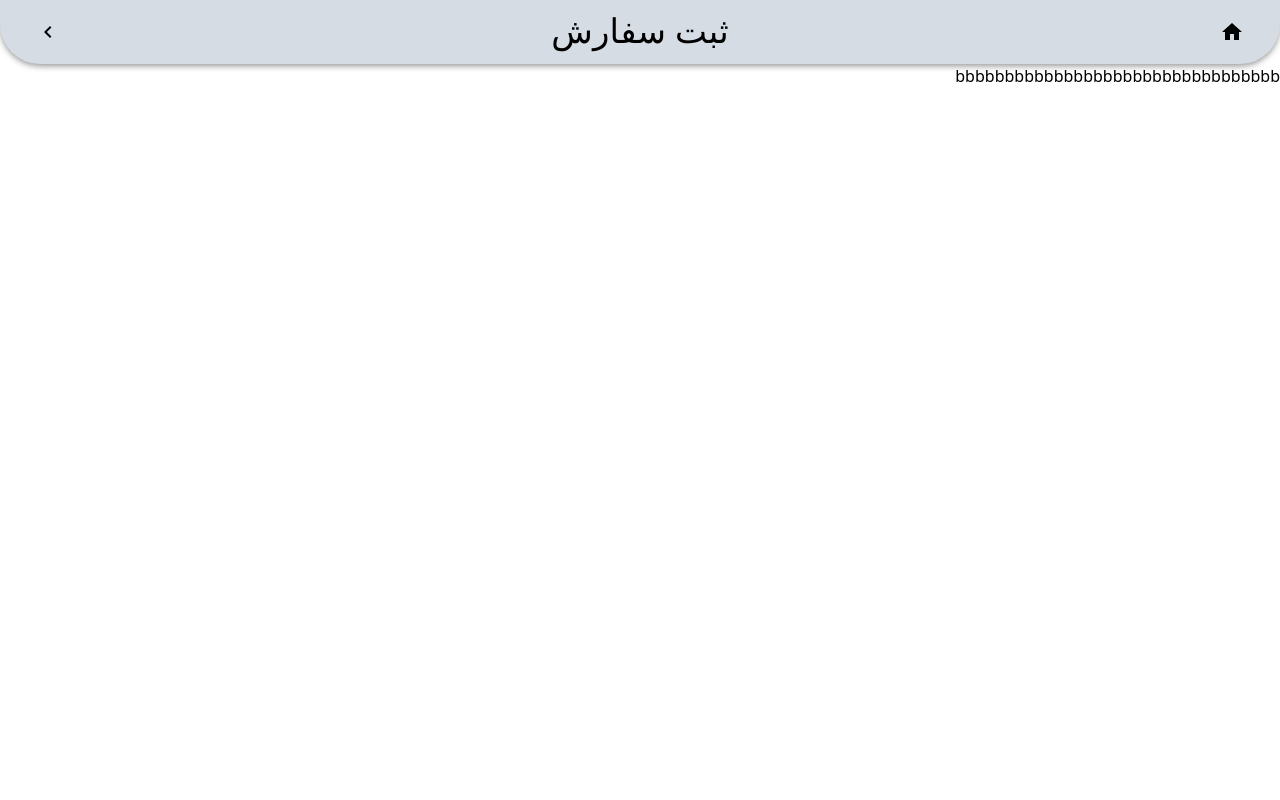
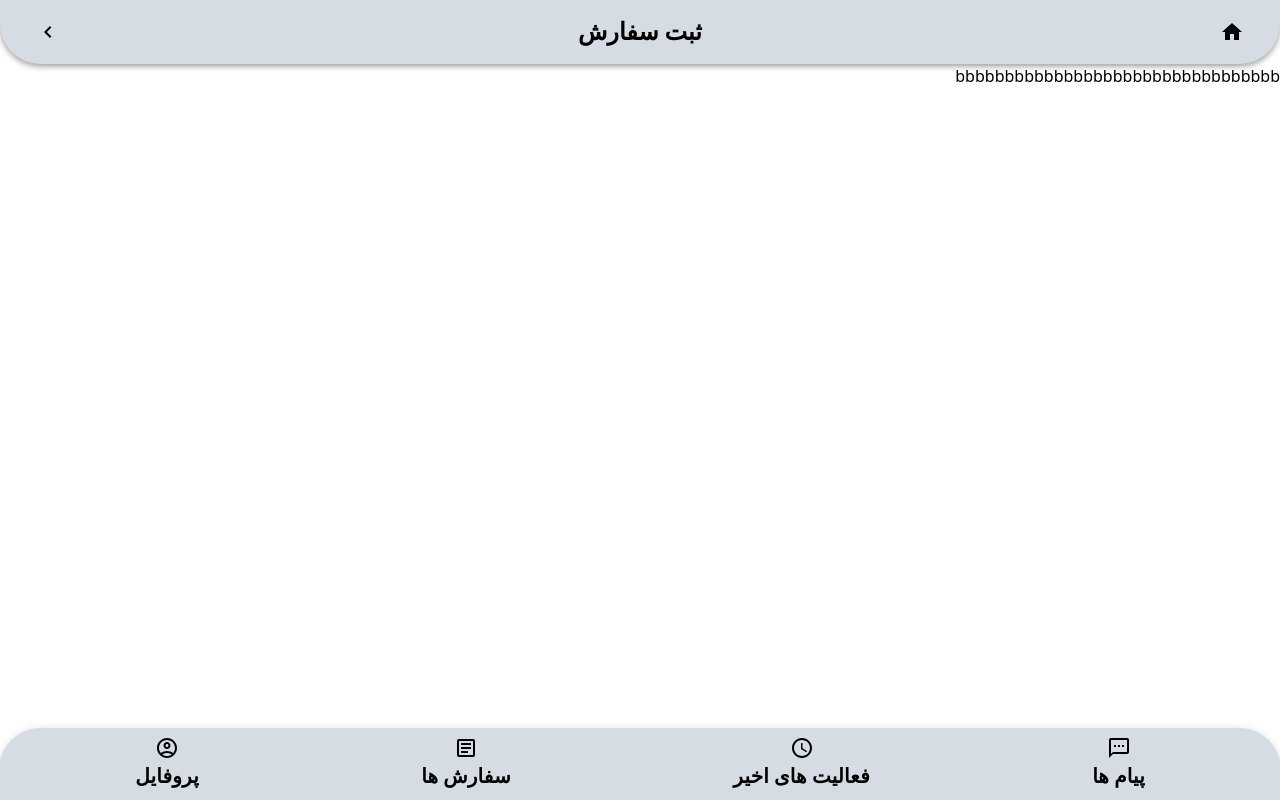
Before and after one commit to aynazheydariafshar/my-app, a React (Create React App) app: page / in a window 1280 px wide. Built offline with nearby package versions, Linux system fonts and the light colour scheme.

Commit message:
add ui for footer

```diff
--- a/public/index.html
+++ b/public/index.html
@@ -24,7 +24,7 @@
       work correctly both with client-side routing and a non-root public URL.
       Learn how to configure a non-root public URL by running `npm run build`.
     -->
-    <title>React App</title>
+    <title>Company Dashboard</title>
   </head>
   <body>
     <noscript>You need to enable JavaScript to run this app.</noscript>
--- a/src/HOC/LayoutStructer/index.jsx
+++ b/src/HOC/LayoutStructer/index.jsx
@@ -1,4 +1,5 @@
 import { Grid } from "@mui/material";
+import Footer from "components/ElementsLayout/Footer";
 
 import Navbar from "components/ElementsLayout/Navbar";
 
@@ -7,13 +8,11 @@ const LayoutStructer =
   (...props) => {
     return (
       <Grid className="flex-col justify-between">
-        <Grid>
           <Navbar />
-        </Grid>
         <Grid>
           <Component>{props}</Component>
         </Grid>
-        <Grid></Grid>
+        <Footer />
       </Grid>
     );
   };
--- /dev/null
+++ b/src/components/ElementsLayout/Footer.jsx
@@ -0,0 +1,64 @@
+import AppBar from "@mui/material/AppBar";
+import Toolbar from "@mui/material/Toolbar";
+import IconButton from "@mui/material/IconButton";
+import AccountCircleOutlinedIcon from "@mui/icons-material/AccountCircleOutlined";
+import TextsmsOutlinedIcon from '@mui/icons-material/TextsmsOutlined';
+import QueryBuilderOutlinedIcon from '@mui/icons-material/QueryBuilderOutlined';
+import ArticleOutlinedIcon from '@mui/icons-material/ArticleOutlined';
+import { Typography } from "@mui/material";
+
+const elementsFooter = [
+  {
+    icon: <TextsmsOutlinedIcon />,
+    title: "پیام ها",
+    onclick: () => {},
+  },
+  {
+    icon: <QueryBuilderOutlinedIcon />,
+    title: "فعالیت های اخیر",
+    onclick: () => {},
+  },
+  {
+    icon: <ArticleOutlinedIcon />,
+    title: "سفارش ها",
+    onclick: () => {},
+  },
+  {
+    icon: <AccountCircleOutlinedIcon />,
+    title: "پروفایل",
+    onclick: () => {},
+  },
+];
+
+const Footer = () => {
+  return (
+    <AppBar
+      position="fixed"
+      sx={{
+        backgroundColor: "rgb(214, 220, 227)",
+        color: "black",
+        borderTopLeftRadius: "40px",
+        borderTopRightRadius: "40px",
+        top: "auto",
+        bottom: 0,
+      }}
+    >
+      <Toolbar className="flex justify-around items-center">
+        {elementsFooter.map((item) => (
+          <IconButton
+            onClick={item.onClick}
+            color="inherit"
+            className="flex-col items-center hover:text-orange-500"
+          >
+            {item.icon}
+            <Typography sx={{ fontWeight: "bold" }} variant="h6">
+              {item.title}
+            </Typography>
+          </IconButton>
+        ))}
+      </Toolbar>
+    </AppBar>
+  );
+};
+
+export default Footer;
--- a/src/components/ElementsLayout/Navbar.jsx
+++ b/src/components/ElementsLayout/Navbar.jsx
@@ -19,15 +19,15 @@ export default function Navbar() {
         sx={{ backgroundColor: "rgb(214, 220, 227)", color: "black" , borderBottomLeftRadius : "40px" , borderBottomRightRadius : "40px"}}
       >
         <Toolbar className="justify-between items-center">
-          <IconButton className="hover:text-blue-600" size="large" color="inherit">
+          <IconButton className="hover:text-orange-500" size="large" color="inherit">
             <Home />
           </IconButton>
           <Box>
-            <Typography variant="h4" component="div" className="font-bold">
+            <Typography variant="h5" component="div" sx={{fontWeight  :"bold"}}>
               ثبت سفارش
             </Typography>
           </Box>
-          <IconButton className="hover:text-blue-500" onClick={handleBackClick} size="large" color="inherit">
+          <IconButton className="hover:text-orange-500" onClick={handleBackClick} size="large" color="inherit">
             <KeyboardArrowLeft />
           </IconButton>
         </Toolbar>
```
